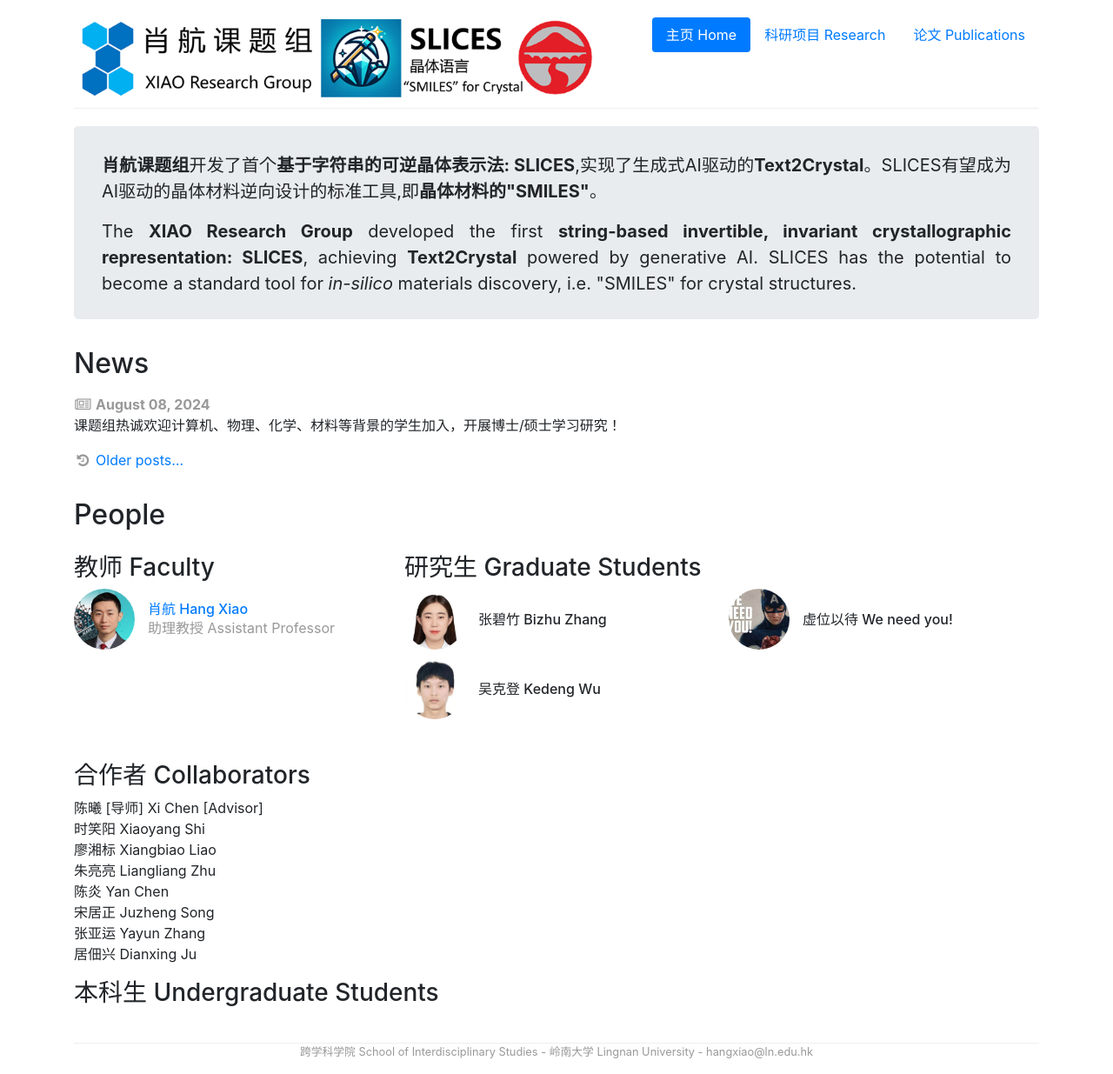
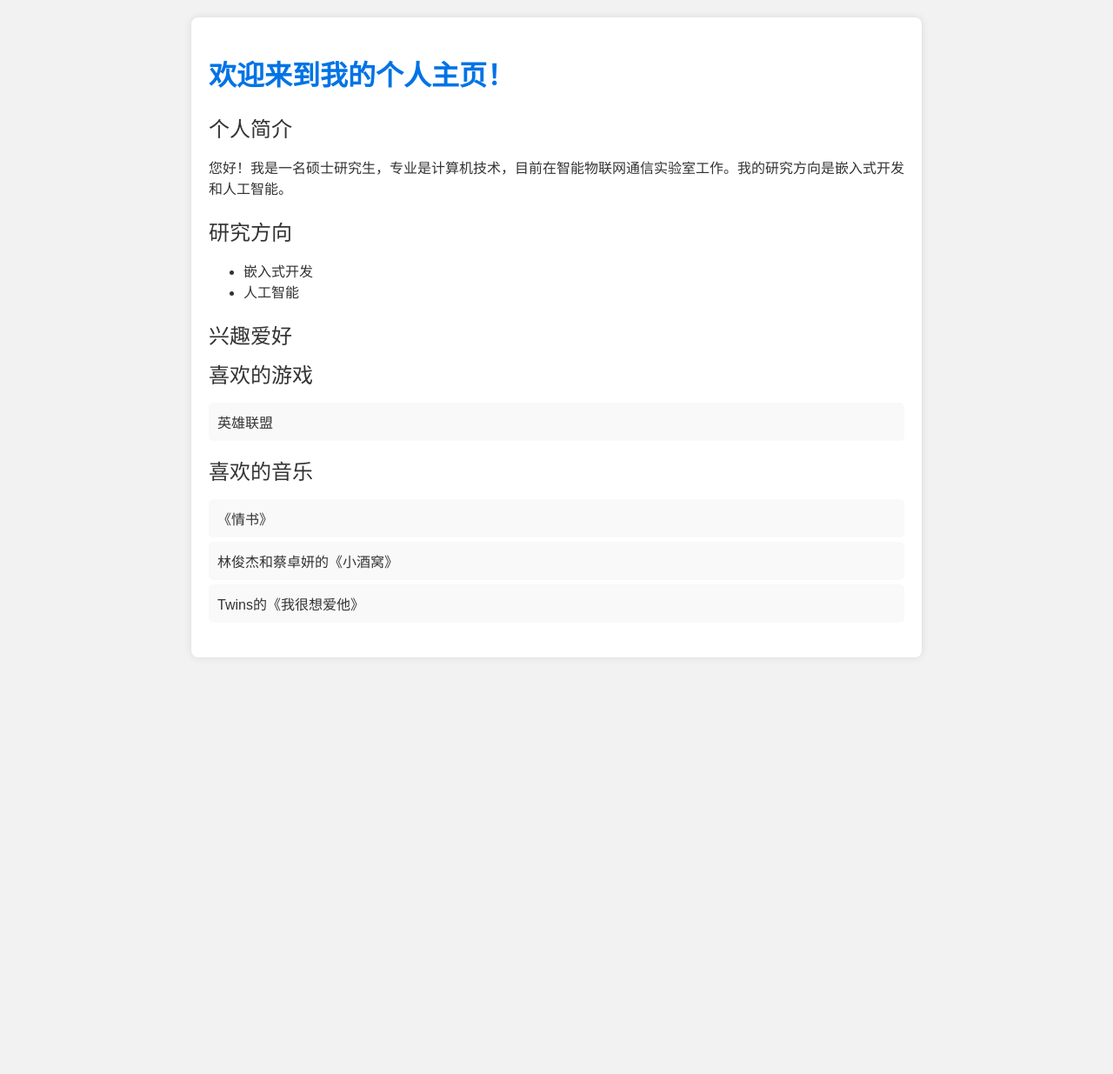
Before and after one commit to lyxlx33/lyxlx33.github.io, a Jekyll site: the page index.html, which Jekyll copies as it is, in a window 1280 px wide. Shown: the whole page at 87% size. Built offline with Jekyll 4.4.1, drawn with Linux system fonts in a browser that asks for light colours; after the commit the page ends 900 px from its top, so only the background shows below that.

Commit message:
index.html

```diff
--- a/index.html
+++ b/index.html
@@ -1,72 +1,83 @@
----
-layout: default
-title: Home
-notitle: true
-
-# groups of columns of {roles: list, width: num, image: bool}
-role-tables:
-- - roles: [faculty, postdoc, staff]
-    width: 4
-    image: true
-  - roles: [grad]
-    width: 8
-    image: true
-- - roles: [collab, ugrad, ugrad-alum]
-    width: 5
-    image: false
-  - roles: [alum]
-    width: 7
-    image: false
-
----
-
-<div class="jumbotron">
-    <p>
-        <b>肖航课题组</b>开发了首个<b>基于字符串的可逆晶体表示法: SLICES</b>,实现了生成式AI驱动的<b>Text2Crystal</b>。SLICES有望成为AI驱动的晶体材料逆向设计的标准工具,即<b>晶体材料的"SMILES"</b>。
-    </p>
-    <p>
-    The <b>XIAO Research Group</b> developed the first <b>string-based invertible, invariant crystallographic representation: SLICES</b>, achieving <b>Text2Crystal</b> powered by generative AI. SLICES has the potential to become a standard tool for <i> in-silico </i> materials discovery, i.e. "SMILES" for crystal structures.
-    </p>
-</div>
-
-<script
-	type="module"
-	src="https://gradio.s3-us-west-2.amazonaws.com/4.41.0/gradio.js"
-></script>
-
-<gradio-app src="https://xiaohang07-slices.hf.space" theme_mode="light"></gradio-app>
-
-<gradio-app src="https://xiaohang07-mattergpt-cpu.hf.space" theme_mode="light"></gradio-app>
-
-
-<section>
-    <h2>News</h2>
-    <ul class="news list-unstyled">
-        {% for post in site.posts limit: site.front_page_news %}
-            {% include news-item.html item=post %}
-        {% endfor %}
-    </ul>
-    {% assign numposts = site.posts | size %}
-    {% if numposts >= 1 %}
-        <p>
-            <span class="fa fa-fw fa-history"></span>
-            <a href="{{ site.base }}/blog.html">Older posts&hellip;</a>
-        </p>
-    {% endif %}
-</section>
-
-
-<div id="people">
-    <h2>People</h2>
-    {% for role-table in page.role-tables %}
-        <section class="people row justify-content-between">
-            {% for role-column in role-table %}
-                <div class="col-md-{{ role-column.width }}">
-                    {% for role in role-column.roles %}
-                        {% include role-people.html role=role image=role-column.image %}
-                    {% endfor %}
-                </div>
-            {% endfor %}
-        </section>
-    {% endfor %}
-</div>
+<!DOCTYPE html>
+<html lang="zh-CN">
+<head>
+    <meta charset="UTF-8">
+    <meta name="viewport" content="width=device-width, initial-scale=1.0">
+    <title>个人主页</title>
+    <style>
+        body {
+            font-family: Arial, sans-serif;
+            background-color: #f2f2f2;
+            color: #333;
+            margin: 0;
+            padding: 20px;
+        }
+        .container {
+            max-width: 800px;
+            margin: auto;
+            background: #fff;
+            padding: 20px;
+            border-radius: 8px;
+            box-shadow: 0 0 10px rgba(0, 0, 0, 0.1);
+        }
+        h1, h2 {
+            color: #0073e6;
+        }
+        .section {
+            margin-bottom: 20px;
+        }
+        .section-title {
+            font-size: 1.5em;
+            margin-bottom: 10px;
+        }
+        .section-content {
+            font-size: 1em;
+        }
+        .music-list, .game-list {
+            list-style-type: none;
+            padding: 0;
+        }
+        .music-list li, .game-list li {
+            background: #f9f9f9;
+            margin: 5px 0;
+            padding: 10px;
+            border-radius: 5px;
+        }
+    </style>
+</head>
+<body>
+    <div class="container">
+        <h1>欢迎来到我的个人主页！</h1>
+        <div class="section">
+            <div class="section-title">个人简介</div>
+            <div class="section-content">
+                <p>您好！我是一名硕士研究生，专业是计算机技术，目前在智能物联网通信实验室工作。我的研究方向是嵌入式开发和人工智能。</p>
+            </div>
+        </div>
+        <div class="section">
+            <div class="section-title">研究方向</div>
+            <div class="section-content">
+                <ul>
+                    <li>嵌入式开发</li>
+                    <li>人工智能</li>
+                </ul>
+            </div>
+        </div>
+        <div class="section">
+            <div class="section-title">兴趣爱好</div>
+            <div class="section-content">
+                <div class="section-title">喜欢的游戏</div>
+                <ul class="game-list">
+                    <li>英雄联盟</li>
+                </ul>
+                <div class="section-title">喜欢的音乐</div>
+                <ul class="music-list">
+                    <li>《情书》</li>
+                    <li>林俊杰和蔡卓妍的《小酒窝》</li>
+                    <li>Twins的《我很想爱他》</li>
+                </ul>
+            </div>
+        </div>
+    </div>
+</body>
+</html>
```
